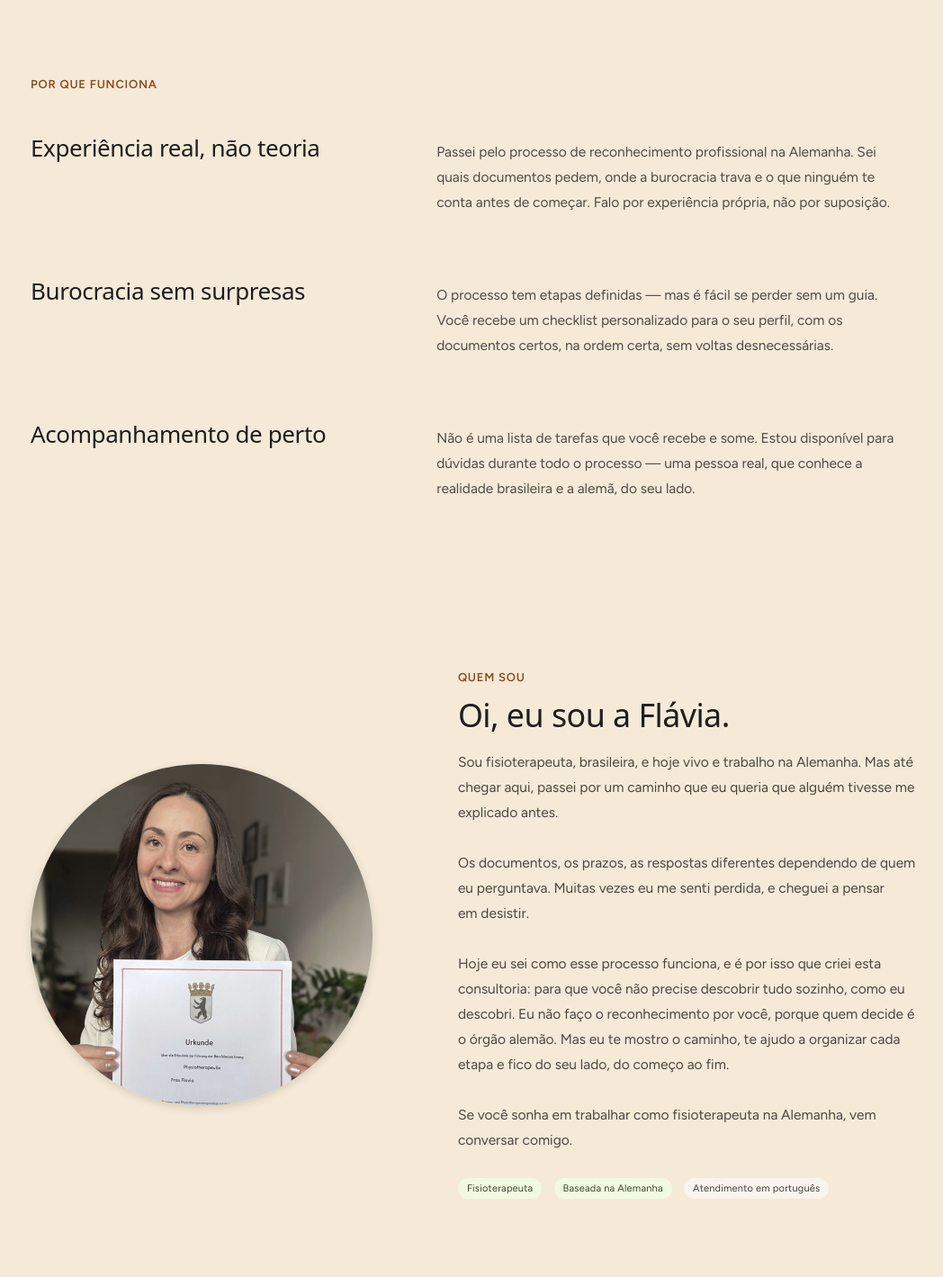
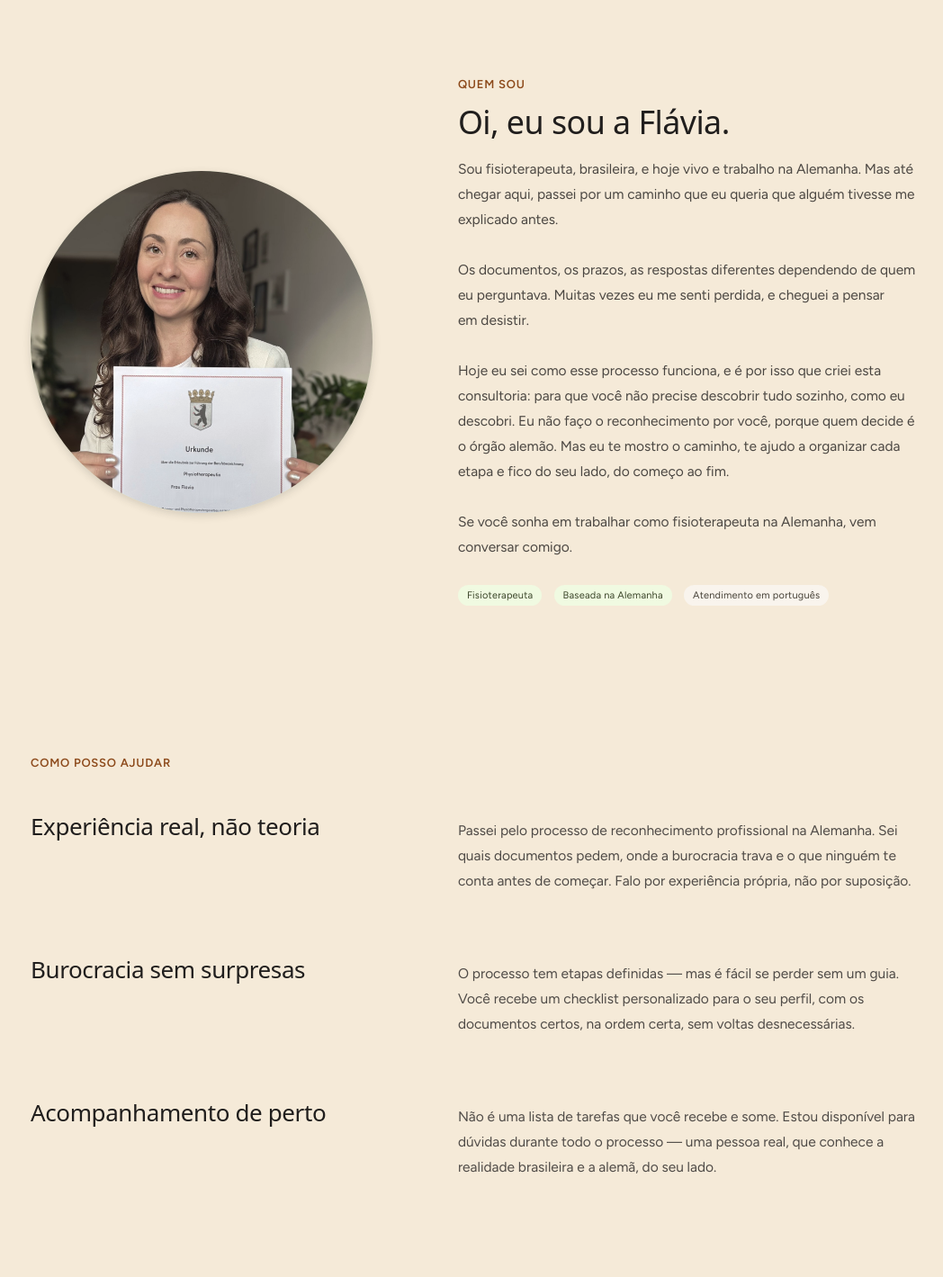
Before and after one commit to oliverstr/fisio-na-alemanha, a plain HTML site: page index.html in a window 1280 px wide. Shown: the part 1127-2546 px from the top of the page at 90% size, without its empty margins (70-1118 px from the left). Drawn offline with nearby package versions, Linux system fonts and the light colour scheme; a web font is replaced by a local one.

Commit message:
Coloca 'Quem sou' antes, renomeia seção para 'Como posso ajudar' e alinha colunas de texto
Co-Authored-By: Claude Sonnet 5.5 <noreply@anthropic.com>
Claude-Session: https://claude.ai/code/session_013rzyeU6E5tp2HD3mmEZBD2

```diff
--- a/index.html
+++ b/index.html
@@ -91,8 +91,8 @@
     /* Features */
     .features { padding: calc(3 * var(--leading)) 0 calc(2.5 * var(--leading)); }
     .feature {
-      display: grid; grid-template-columns: minmax(0, 400px) minmax(0, 1fr);
-      gap: var(--leading) clamp(24px, 4vw, 72px); align-items: baseline;
+      display: grid; grid-template-columns: minmax(0, 1fr) minmax(0, 1.5fr);
+      gap: var(--leading) clamp(32px, 6vw, 96px); align-items: baseline;
       padding: calc(1.25 * var(--leading)) 0;
     }
     .f-title {
@@ -254,7 +254,8 @@
 
 <nav class="nav">
   <span class="nav-brand">Fisio na Alemanha</span>
-  <a href="#diferenciais">Diferenciais</a>
+  <a href="#sobre">Quem sou</a>
+  <a href="#como-ajudo">Como ajudo</a>
   <a href="#servicos">Serviços</a>
   <a href="#faq">Dúvidas</a>
   <a href="#contato" class="btn btn-primary" style="text-decoration:none;">Agendar sessão</a>
@@ -282,22 +283,6 @@
     <div class="seed seed-d"><p class="stat-num">PT</p><p class="stat-label">Tudo em português</p></div>
   </section>
 
-  <section class="features" id="diferenciais">
-    <span class="kicker">Por que funciona</span>
-    <div class="feature">
-      <h2 class="f-title">Experiência real, não teoria</h2>
-      <p class="f-copy">Passei pelo processo de reconhecimento profissional na Alemanha. Sei quais documentos pedem, onde a burocracia trava e o que ninguém te conta antes de começar. Falo por experiência própria, não por suposição.</p>
-    </div>
-    <div class="feature">
-      <h2 class="f-title">Burocracia sem surpresas</h2>
-      <p class="f-copy">O processo tem etapas definidas — mas é fácil se perder sem um guia. Você recebe um checklist personalizado para o seu perfil, com os documentos certos, na ordem certa, sem voltas desnecessárias.</p>
-    </div>
-    <div class="feature">
-      <h2 class="f-title">Acompanhamento de perto</h2>
-      <p class="f-copy">Não é uma lista de tarefas que você recebe e some. Estou disponível para dúvidas durante todo o processo — uma pessoa real, que conhece a realidade brasileira e a alemã, do seu lado.</p>
-    </div>
-  </section>
-
   <section class="about" id="sobre">
     <div class="about-grid">
       <div class="about-photo-wrap">
@@ -318,6 +303,22 @@
           <span class="tag tag-neutral">Atendimento em português</span>
         </div>
       </div>
+    </div>
+  </section>
+
+  <section class="features" id="como-ajudo">
+    <span class="kicker">Como posso ajudar</span>
+    <div class="feature">
+      <h2 class="f-title">Experiência real, não teoria</h2>
+      <p class="f-copy">Passei pelo processo de reconhecimento profissional na Alemanha. Sei quais documentos pedem, onde a burocracia trava e o que ninguém te conta antes de começar. Falo por experiência própria, não por suposição.</p>
+    </div>
+    <div class="feature">
+      <h2 class="f-title">Burocracia sem surpresas</h2>
+      <p class="f-copy">O processo tem etapas definidas — mas é fácil se perder sem um guia. Você recebe um checklist personalizado para o seu perfil, com os documentos certos, na ordem certa, sem voltas desnecessárias.</p>
+    </div>
+    <div class="feature">
+      <h2 class="f-title">Acompanhamento de perto</h2>
+      <p class="f-copy">Não é uma lista de tarefas que você recebe e some. Estou disponível para dúvidas durante todo o processo — uma pessoa real, que conhece a realidade brasileira e a alemã, do seu lado.</p>
     </div>
   </section>
 
```
